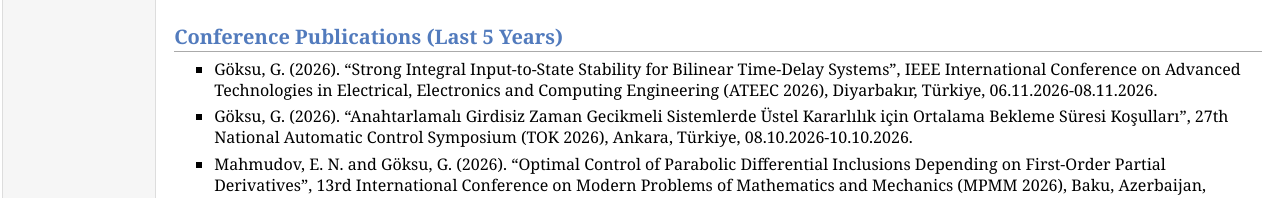
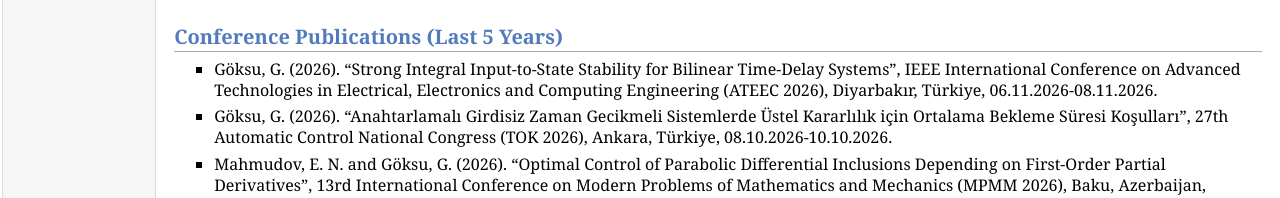
Before and after one commit to gokhangoksu/gokhangoksu.github.io, a plain HTML site: page publications/index.html in a window 1280 px wide. Shown: the part 817-1015 px from the top of the page. Drawn offline with Linux system fonts and the light colour scheme.

Commit message:
Update index.html

```diff
--- a/publications/index.html
+++ b/publications/index.html
@@ -71,7 +71,7 @@
 <ul>
 <li><p>Göksu, G. (2026). “Strong Integral Input-to-State Stability for Bilinear Time-Delay Systems”, IEEE International Conference on Advanced Technologies in Electrical, Electronics and Computing Engineering (ATEEC 2026), Diyarbakır, Türkiye, 06.11.2026-08.11.2026.<br />
 </li>
-<li><p>Göksu, G. (2026). “Anahtarlamalı Girdisiz Zaman Gecikmeli Sistemlerde Üstel Kararlılık için Ortalama Bekleme Süresi Koşulları”, 27th National Automatic Control Symposium (TOK 2026), Ankara, Türkiye, 08.10.2026-10.10.2026.<br />
+<li><p>Göksu, G. (2026). “Anahtarlamalı Girdisiz Zaman Gecikmeli Sistemlerde Üstel Kararlılık için Ortalama Bekleme Süresi Koşulları”, 27th Automatic Control National Congress (TOK 2026), Ankara, Türkiye, 08.10.2026-10.10.2026.<br />
 </li>
 <li><p>Mahmudov, E. N. and Göksu, G. (2026). “Optimal Control of Parabolic Differential Inclusions Depending on First-Order Partial Derivatives”, 13rd International Conference on Modern Problems of Mathematics and Mechanics (MPMM 2026), Baku, Azerbaijan, 09.09.2026-12.09.2026.<br />
 </li>
```
